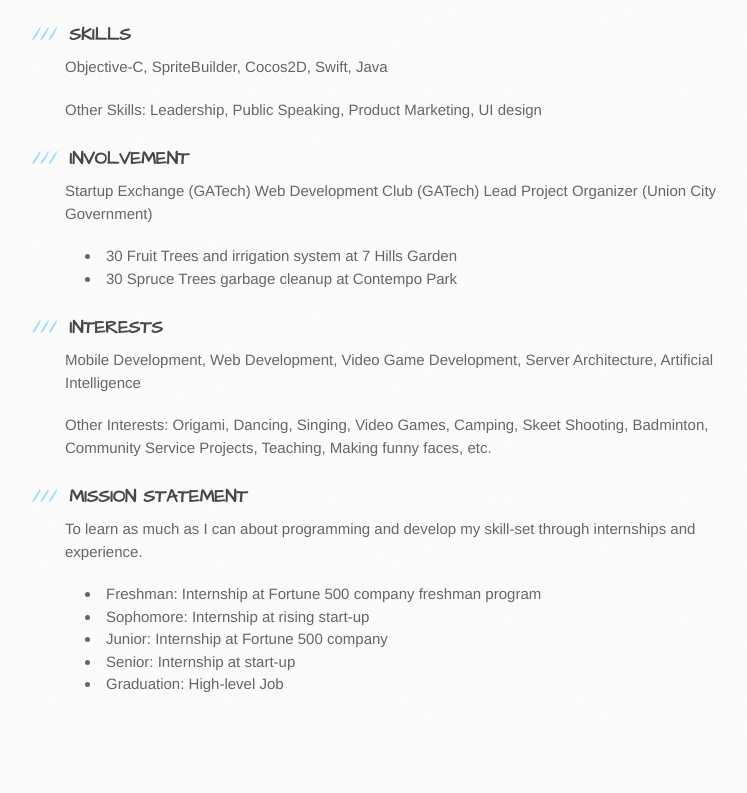
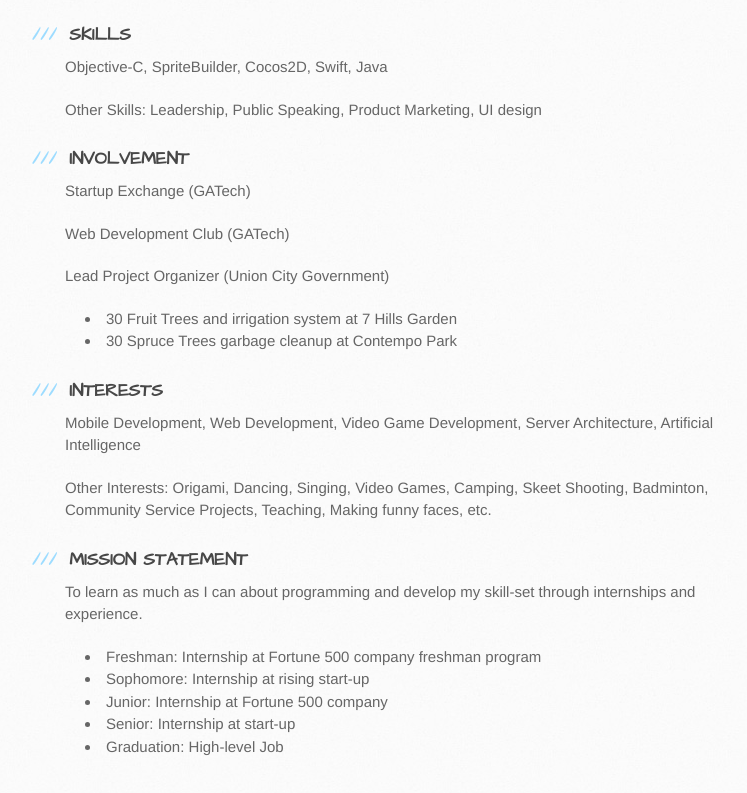
Before and after one commit to brianwang9100/Biography, a plain HTML site: page index.html in a window 1280 px wide. Shown: the part 857-1650 px from the top of the page, without its empty margins (105-852 px from the left). Before the commit the page ends 1595 px from the top, so only its background shows below. Drawn offline with Linux system fonts and the light colour scheme.

```diff
--- a/index.html
+++ b/index.html
@@ -55,9 +55,11 @@
 <h3>
 <a id="involvement" class="anchor" href="#involvement" aria-hidden="true"><span class="octicon octicon-link"></span></a>INVOLVEMENT</h3>
 
-<p>Startup Exchange (GATech)
-Web Development Club (GATech)
-Lead Project Organizer (Union City Government)</p>
+<p>Startup Exchange (GATech)</p>
+
+<p>Web Development Club (GATech)</p>
+
+<p>Lead Project Organizer (Union City Government)</p>
 
 <ul>
 <li>30 Fruit Trees and irrigation system at 7 Hills Garden</li>
```
Also changed, not shown: params.json (+1 -1 lines).
